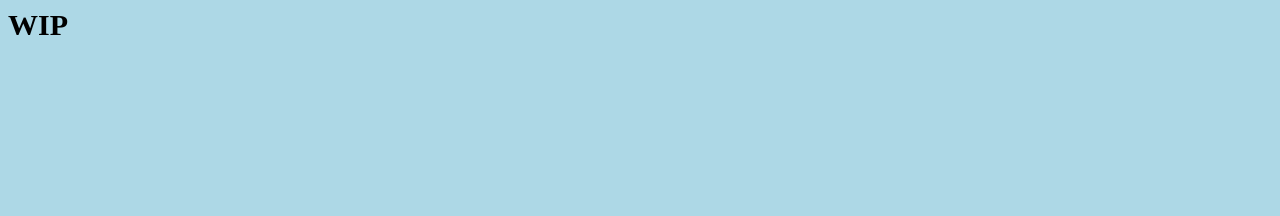
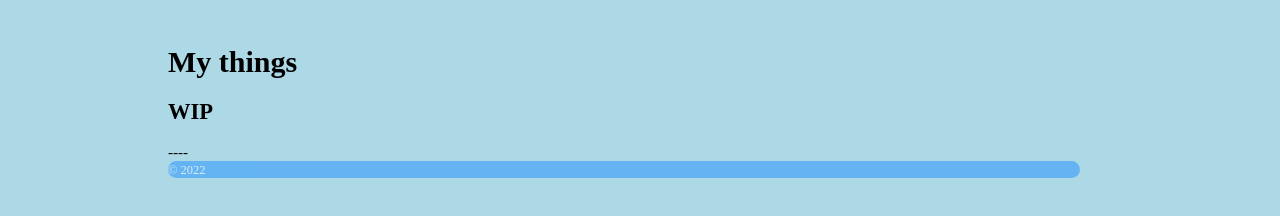
Before and after one commit to marekpistorius/mp.github.io, a plain HTML site: page index.html in a window 1280 px wide. Drawn offline with Linux system fonts and the light colour scheme.

Commit message:
Update 'index.html'
Signed-off-by: maca <maca@noreply.codeberg.org>

```diff
--- a/index.html
+++ b/index.html
@@ -1,9 +1,27 @@
-<html>
-  <head>
- <title>WIP</title>
- <link rel="stylesheet" href="styles.css">
- </head>
-    <body>
-        <h1>WIP</h1>
-    </body>
+<!DOCTYPE html>
+<html lang="en">
+<head>
+	<meta charset="UTF-8">
+	<title> --- </title>
+	 <link rel="stylesheet" type="text/css" href="styles.css">
+
+</head>
+<body>
+<div class="wrapper">
+<nav class="menu">
+<header class="transparent">
+	<a href="/"></a>
+</header>
+</nav>
+<br />
+<div>
+<h1>My things</h1>
+<article>
+<h2>WIP</h2>
+----
+</article>
+</div>
+<footer class="transparent"><small>&copy; 2022</small></footer>
+</div>
+</body>
 </html>
```
